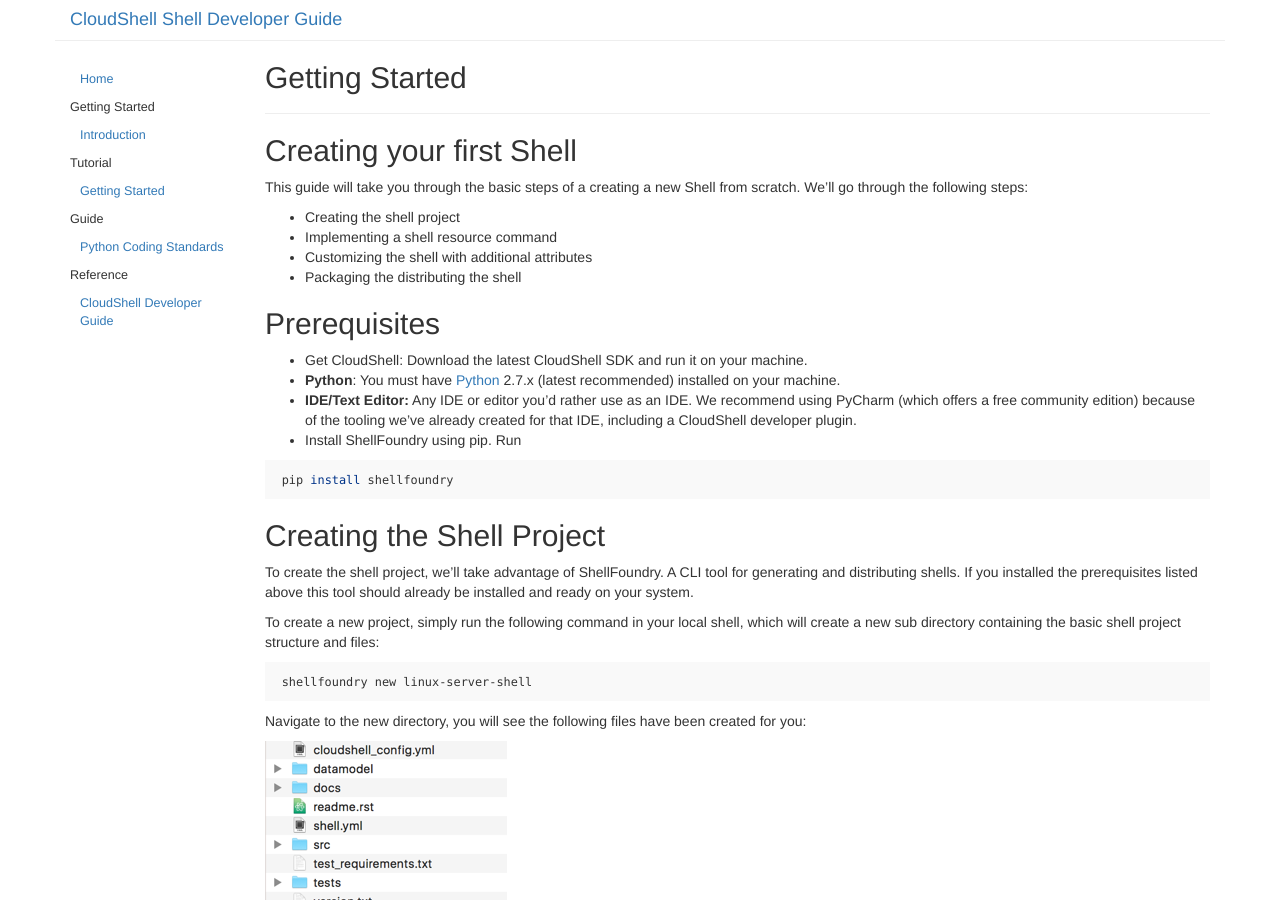
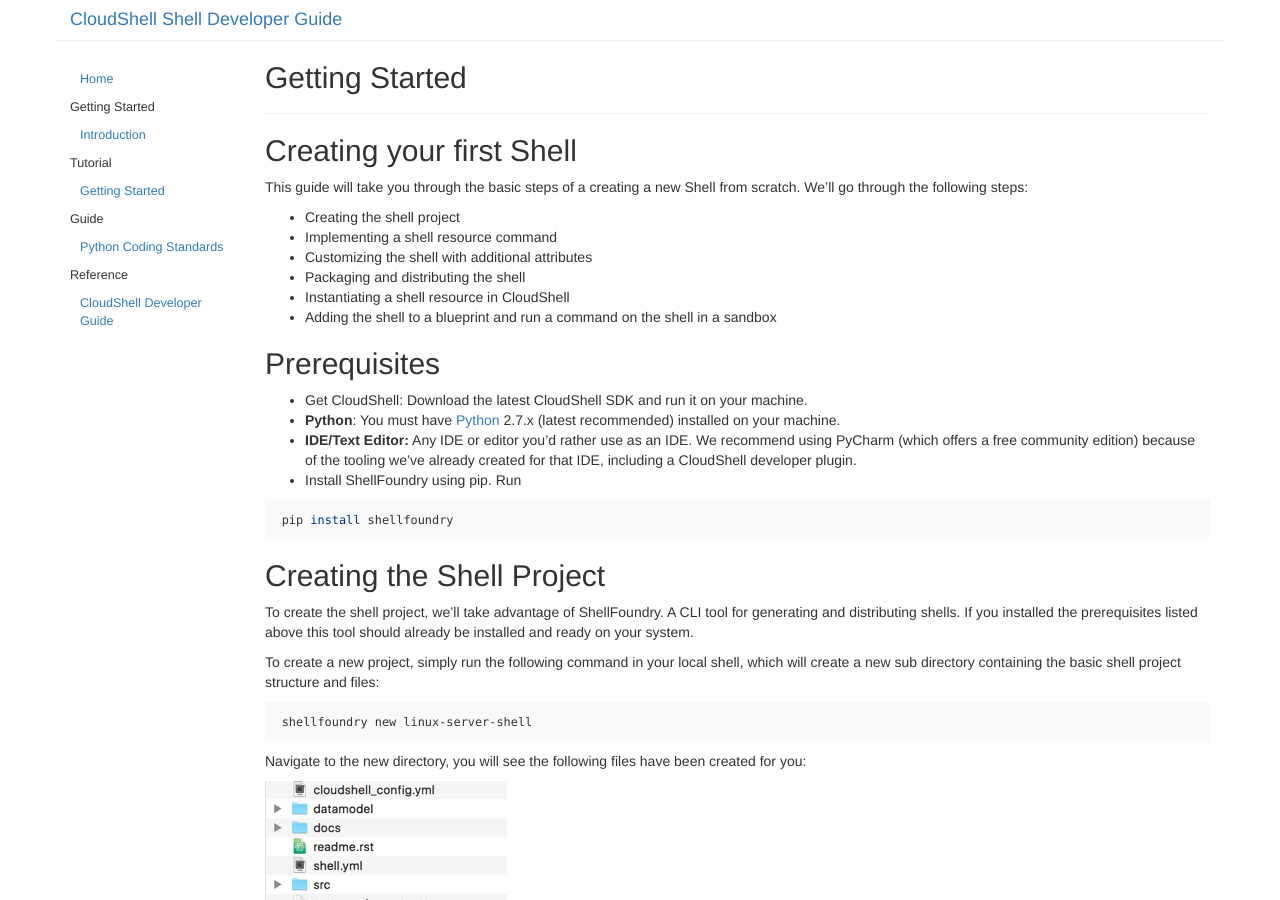
Before and after one commit to QualiSystems/devguide_source, a Jekyll site: the page built from _posts/2016-04-30-getting-started.markdown, in a window 1280 px wide and 900 px high. Built offline with Jekyll 4.4.1, drawn with Linux system fonts in a browser that asks for light colours.

Commit message:
more changes

```diff
--- a/_posts/2016-04-30-getting-started.markdown
+++ b/_posts/2016-04-30-getting-started.markdown
@@ -11,7 +11,9 @@
 * Creating the shell project
 * Implementing a shell resource command
 * Customizing the shell with additional attributes
-* Packaging the distributing the shell
+* Packaging and distributing the shell
+* Instantiating a shell resource in CloudShell
+* Adding the shell to a blueprint and run a command on the shell in a sandbox
 
 ## Prerequisites
 * Get CloudShell: Download the latest CloudShell SDK and run it on your machine.
```
